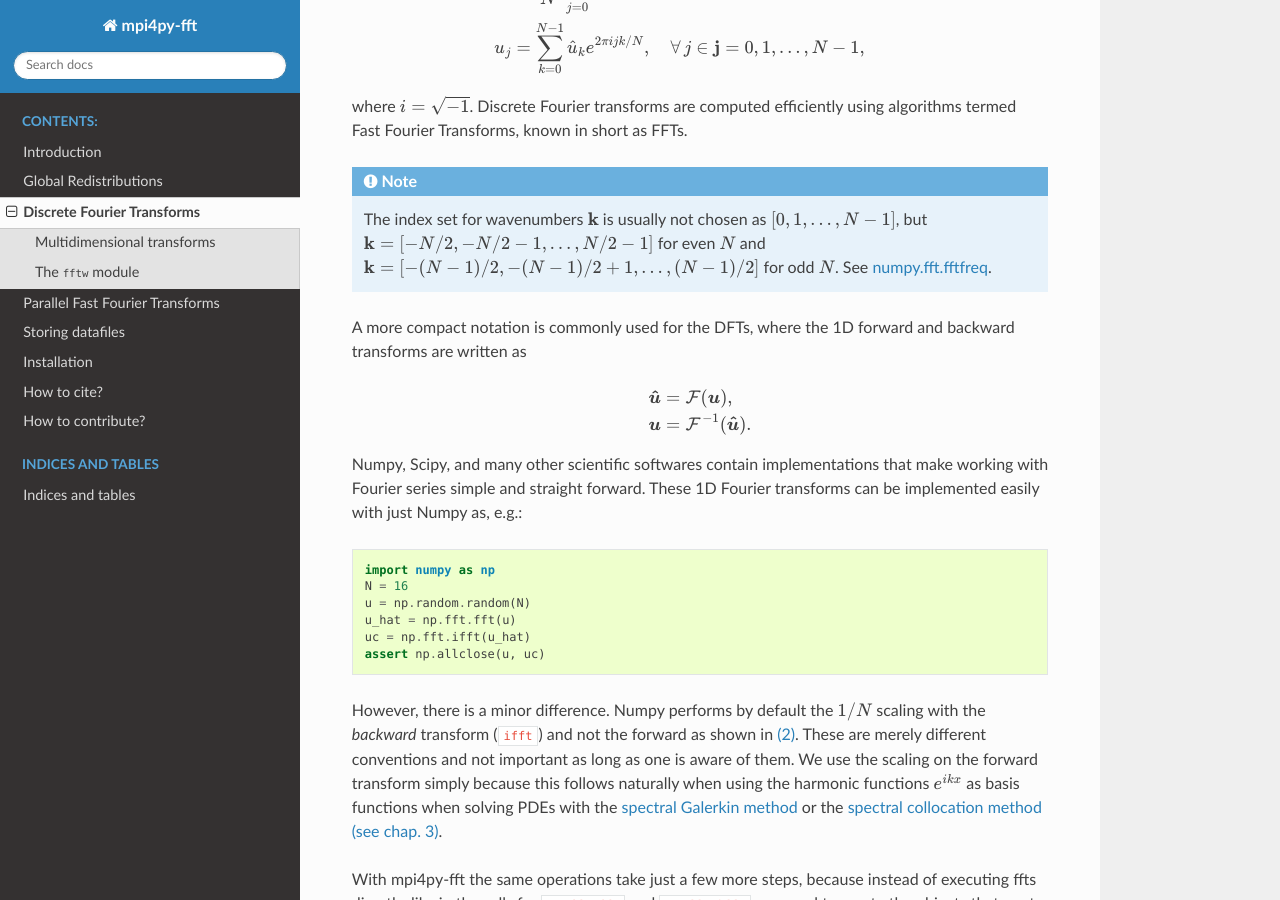
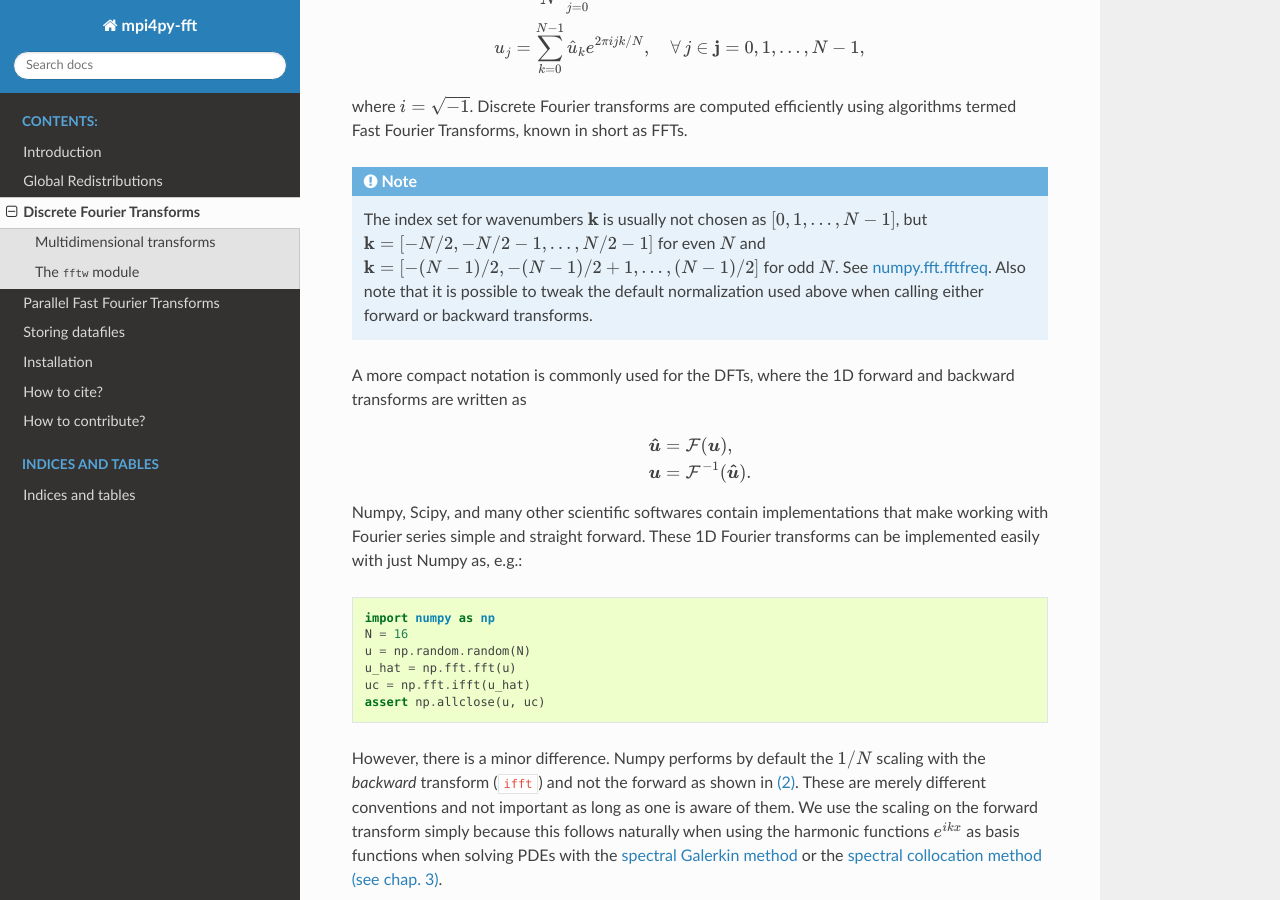
Before and after one commit to mpi4py/mpi4py-fft, a Sphinx documentation site: the page built from docs/source/dft.rst, in a window 1280 px wide and 900 px high, scrolled down 312 px. Built offline with Sphinx 7.4.7 and the Read the Docs theme 2.0.0, drawn with Linux system fonts in a browser that asks for light colours; formulas are drawn with MathJax 3.

Commit message:
Fixing coverage and some documentation

```diff
--- a/docs/source/dft.rst
+++ b/docs/source/dft.rst
@@ -22,6 +22,8 @@ using algorithms termed Fast Fourier Transforms, known in short as FFTs.
     :math:`[0, 1, \ldots, N-1]`, but :math:`\textbf{k}=[-N/2, -N/2-1, \ldots, N/2-1]`
     for even :math:`N` and :math:`\textbf{k}=[-(N-1)/2, -(N-1)/2+1, \ldots, (N-1)/2]`
     for odd :math:`N`. See `numpy.fft.fftfreq <https://docs.scipy.org/doc/numpy-1.13.0/reference/generated/numpy.fft.fftfreq.html#numpy.fft.fftfreq>`_.
+    Also note that it is possible to tweak the default normalization used above when
+    calling either forward or backward transforms.
 
 A more compact notation is commonly used for the DFTs, where the 1D
 forward and backward transforms are written as
--- a/docs/source/parallel.rst
+++ b/docs/source/parallel.rst
@@ -49,7 +49,7 @@ Assume now that all the code in this section is stored to a file named
 
     u = newDistArray(fft, False)
     u[:] = np.random.random(u.shape).astype(u.dtype)
-    u_hat = fft.forward(u)
+    u_hat = fft.forward(u, normalize=True) # Note that normalize=True is default and can be omitted
     uj = np.zeros_like(u)
     uj = fft.backward(u_hat, uj)
     assert np.allclose(uj, u)
```
Also changed, not shown: 1 other file.
